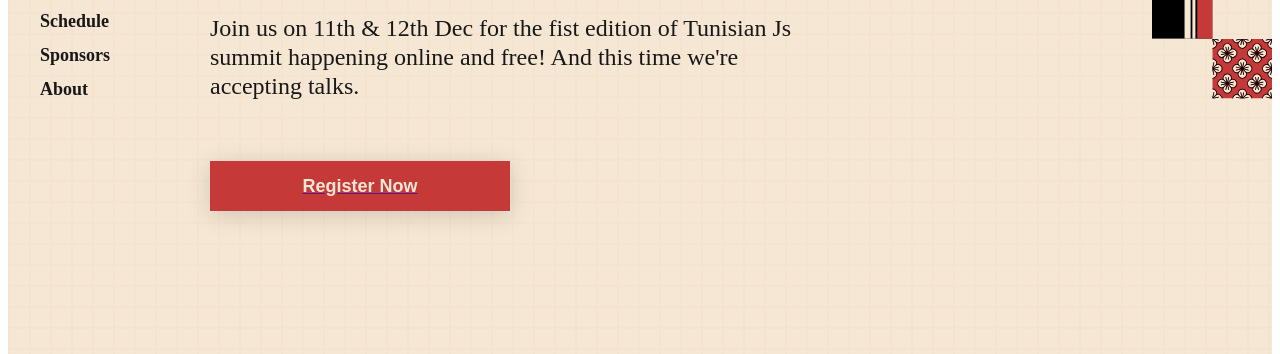
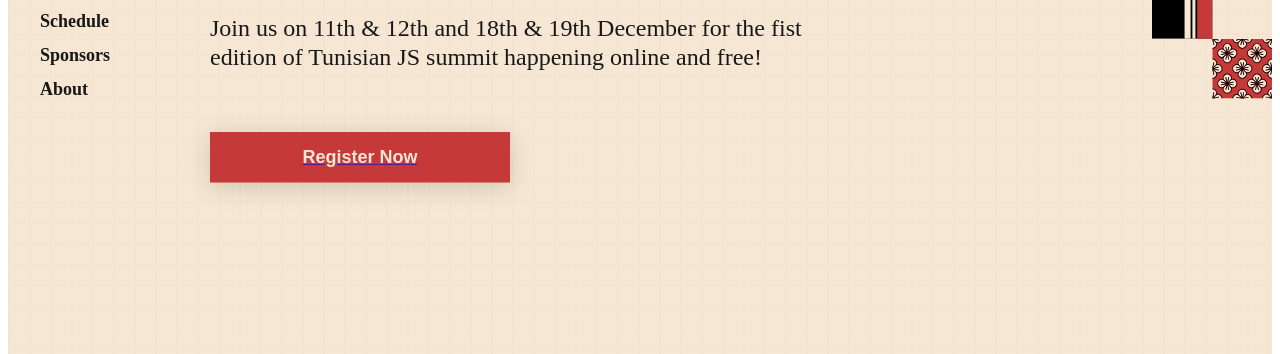
Before and after one commit to TunisianJS/summit-v1.0, a Gatsby site: page / in a window 1280 px wide. Shown: the part 309-663 px from the top of the page. Built offline with nearby package versions, Linux system fonts and the light colour scheme; Gatsby itself is replaced by a stand-in of ours; a web font is replaced by a local one.

Commit message:
update top banner content

```diff
--- a/src/components/Homepage/TopBanner.js
+++ b/src/components/Homepage/TopBanner.js
@@ -1,42 +1,22 @@
-import React, {useState, useEffect} from 'react';
+import React from 'react';
 import { Link } from 'gatsby';
+
 import '../Common/Styles.scss';
-import MarketoForm from '../Common/marketoform';
-const marketoHost = 'https://page.hasura.io';
 
-
-
-
-const checkIcon = require('../Common/images/check-icon.svg');
-
-const TopBanner = (props) => {
-  const [isAliId, setIsAliId] = useState(false);
-
-  useEffect(() => {
-    const searchParams = new URLSearchParams(props.location.search);
-
-    const searchAliId = searchParams.get('aliId');
-
-    if (searchAliId || searchAliId === '') {
-      setIsAliId(true);
-    }
-  }, [props.location.search]);
+const TopBanner = () => {
   return (
     <div className="topBannerWrapper sectionWrapperBottom">
-      <div className="mainTitle">Tunisia Js Community Conf is Back</div>
+      <div className="mainTitle">Tunisia JS Community Conf. is Back</div>
       <div className="articleSectionTitle">
-        Join us on 11th & 12th Dec for the fist edition of Tunisian Js summit
-         happening online and free!
-        And this time we{`'`}re accepting talks.
+        Join us on 11th & 12th and 18th & 19th December for the fist edition of Tunisian JS summit
+        happening online and free!
       </div>
 
-      {
       <div className="buttonWrapper">
         <Link to="">
           <button className="commonBtn darkBtn">Register Now</button>
         </Link>
       </div>
-      /**/}
     </div>
   );
 };
```
